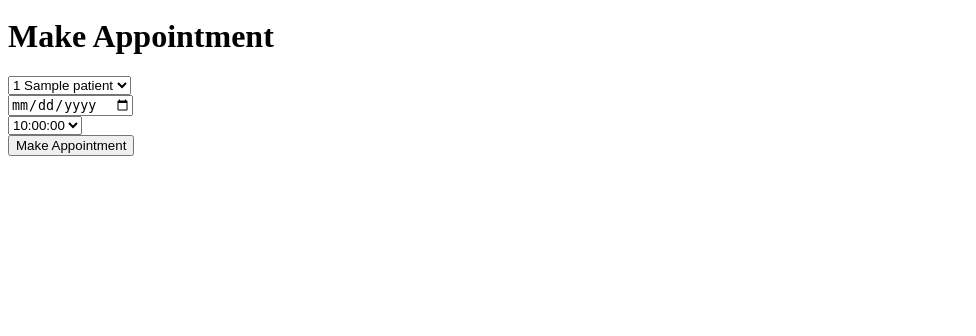
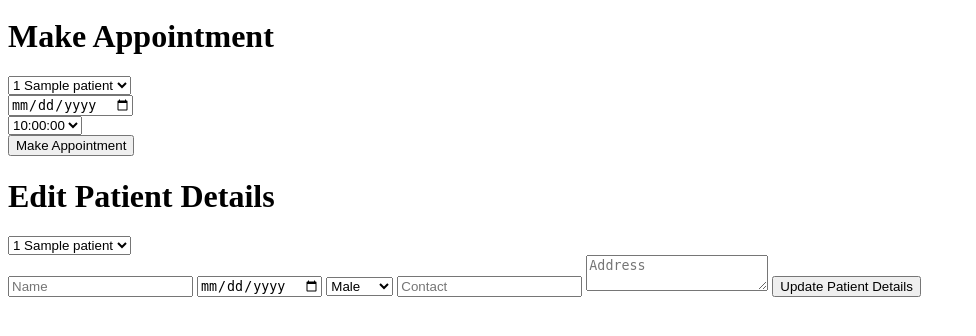
Before and after one commit to sakshamgupta912/Pathology-Lab, a PHP site: page /admin.php in a window 1280 px wide. Shown: the part 227-563 px from the top of the page, without its empty margins (0-976 px from the left). Run offline with PHP 8.4, Linux system fonts and the light colour scheme; tables that the repository leaves empty or names only in its code hold one stand-in row (values such as "Sample post").

Commit message:
Added edit patient detail functionality

```diff
--- a/admin.php
+++ b/admin.php
@@ -2,7 +2,8 @@
 require 'connection.php';
 
 // Function to add a patient
-function addPatient($name, $dob, $gender, $contact, $address) {
+function addPatient($name, $dob, $gender, $contact, $address)
+{
     global $mysqli;
 
     // Validate the contact number
@@ -22,7 +23,8 @@ function addPatient($name, $dob, $gender, $contact, $address) {
 }
 
 // Function to make an appointment
-function makeAppointment($patientID, $appointmentDate, $appointmentTime) {
+function makeAppointment($patientID, $appointmentDate, $appointmentTime)
+{
     global $mysqli;
 
     // Check if the slot is available before making an appointment
@@ -42,7 +44,8 @@ function makeAppointment($patientID, $appointmentDate, $appointmentTime) {
 }
 
 // Function to check if an appointment slot is available
-function isSlotAvailable($appointmentDate, $appointmentTime) {
+function isSlotAvailable($appointmentDate, $appointmentTime)
+{
     global $mysqli;
 
     $stmt = $mysqli->prepare("SELECT AppointmentID FROM appointment WHERE AppointmentDate = ? AND AppointmentTime = ?");
@@ -79,8 +82,7 @@ if ($_SERVER["REQUEST_METHOD"] == "POST") {
         // Check for errors and display error message
         if (strpos($result, "Error:") === 0) {
             echo '<script>alert("' . $result . '");</script>';
-        }
-        else{
+        } else {
             echo '<script>alert("Success");</script>';
         }
     } elseif (isset($_POST["make_appointment"])) {
@@ -94,19 +96,106 @@ if ($_SERVER["REQUEST_METHOD"] == "POST") {
 
         if (strpos($result, "Error:") === 0) {
             echo '<script>alert("' . $result . '");</script>';
-        }
-        else{
+        } else {
             echo '<script>alert("Success");</script>';
         }
     }
 }
+
+// Function to update patient details
+function updatePatient($patientID, $name, $dob, $gender, $contact, $address)
+{
+    global $mysqli;
+
+    // Fetch the current patient details
+    $stmt = $mysqli->prepare("SELECT Name, DOB, Gender, Contact, Address FROM patient WHERE PatientID = ?");
+    $stmt->bind_param("i", $patientID);
+    $stmt->execute();
+    $stmt->store_result();
+    $stmt->bind_result($currentName, $currentDOB, $currentGender, $currentContact, $currentAddress);
+    $stmt->fetch();
+    $stmt->close();
+
+    // Construct the SQL update query based on the non-empty fields
+    $updateQuery = "UPDATE patient SET ";
+    $updateParams = array();
+
+    if (!empty($name)) {
+        $updateQuery .= "Name = ?, ";
+        $updateParams[] = $name;
+    }
+    if (!empty($dob)) {
+        $updateQuery .= "DOB = ?, ";
+        $updateParams[] = $dob;
+    }
+    if (!empty($gender)) {
+        $updateQuery .= "Gender = ?, ";
+        $updateParams[] = $gender;
+    }
+    if (!empty($contact)) {
+        $updateQuery .= "Contact = ?, ";
+        $updateParams[] = $contact;
+    }
+    if (!empty($address)) {
+        $updateQuery .= "Address = ?, ";
+        $updateParams[] = $address;
+    }
+
+    // Remove the trailing comma and space
+    $updateQuery = rtrim($updateQuery, ", ");
+
+    // Append the WHERE clause to specify the patient
+    $updateQuery .= " WHERE PatientID = ?";
+
+    // Bind the updated parameters to the query
+    $stmt = $mysqli->prepare($updateQuery);
+    $bindTypes = str_repeat('s', count($updateParams)) . 'i';
+    // Construct the bind_param dynamically
+    $bindParams = array_merge(array($bindTypes), $updateParams, array($patientID));
+
+    $bindParamsReferences = array();
+    foreach ($bindParams as $key => $value) {
+        $bindParamsReferences[$key] = &$bindParams[$key];
+    }
+
+    call_user_func_array(array($stmt, 'bind_param'), $bindParamsReferences);
+
+
+    if ($stmt->execute()) {
+        return "Patient details updated successfully!";
+    } else {
+        return "Error: " . $stmt->error;
+    }
+    $stmt->close();
+}
+
+if (isset($_POST["update_patient"])) {
+    $editPatientID = $_POST["edit_patient_id"];
+    $editName = $_POST["edit_name"];
+    $editDOB = $_POST["edit_dob"];
+    $editGender = $_POST["edit_gender"];
+    $editContact = $_POST["edit_contact"];
+    $editAddress = $_POST["edit_address"];
+
+    $result = updatePatient($editPatientID, $editName, $editDOB, $editGender, $editContact, $editAddress);
+
+    if (strpos($result, "Error:") === 0) {
+        echo '<script>alert("' . $result . '");</script>';
+    } else {
+        echo '<script>alert("Success");</script>';
+    }
+}
+
+
 ?>
 
 <!DOCTYPE html>
 <html>
+
 <head>
     <title>Admin Panel</title>
 </head>
+
 <body>
     <h1>Add Patient</h1>
     <form method="post">
@@ -149,5 +238,29 @@ if ($_SERVER["REQUEST_METHOD"] == "POST") {
         <input type="submit" name="make_appointment" value="Make Appointment">
 
     </form>
+
+    <h1>Edit Patient Details</h1>
+    <form method="post">
+        <select name="edit_patient_id" required>
+            <!-- Display a list of patients for selection -->
+            <?php
+            $result = $mysqli->query("SELECT PatientID, Name FROM patient");
+            while ($row = $result->fetch_assoc()) {
+                echo "<option value='" . $row['PatientID'] . "'>" . $row['PatientID'] . " " . $row['Name'] . "</option>";
+            }
+            ?>
+        </select><br>
+        <input type="text" name="edit_name" placeholder="Name">
+        <input type="date" name="edit_dob" placeholder="Date of Birth">
+        <select name="edit_gender">
+            <option value="Male">Male</option>
+            <option value="Female">Female</option>
+        </select>
+        <input type="text" name="edit_contact" placeholder="Contact">
+        <textarea name="edit_address" placeholder="Address"></textarea>
+        <input type="submit" name="update_patient" value="Update Patient Details">
+    </form>
+
 </body>
+
 </html>
```
